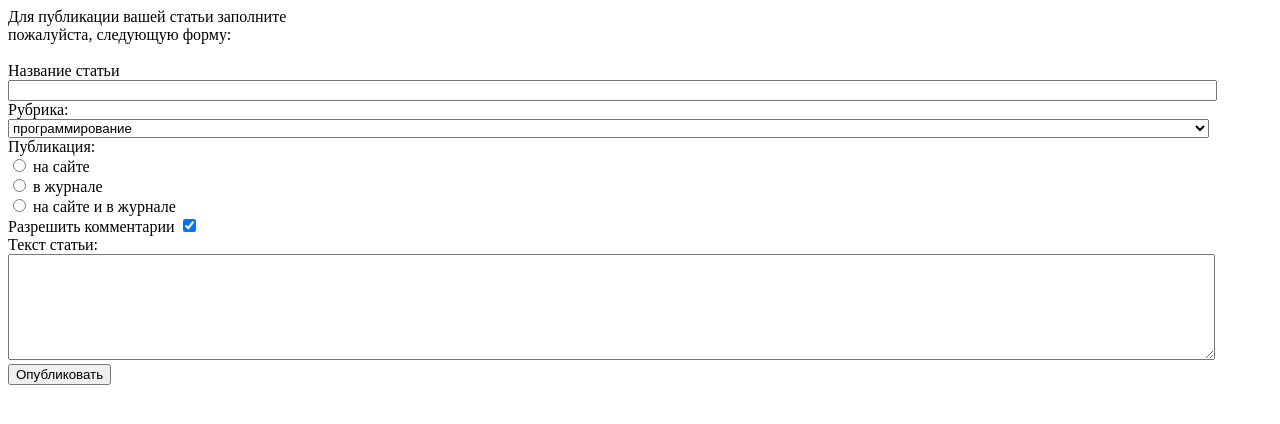
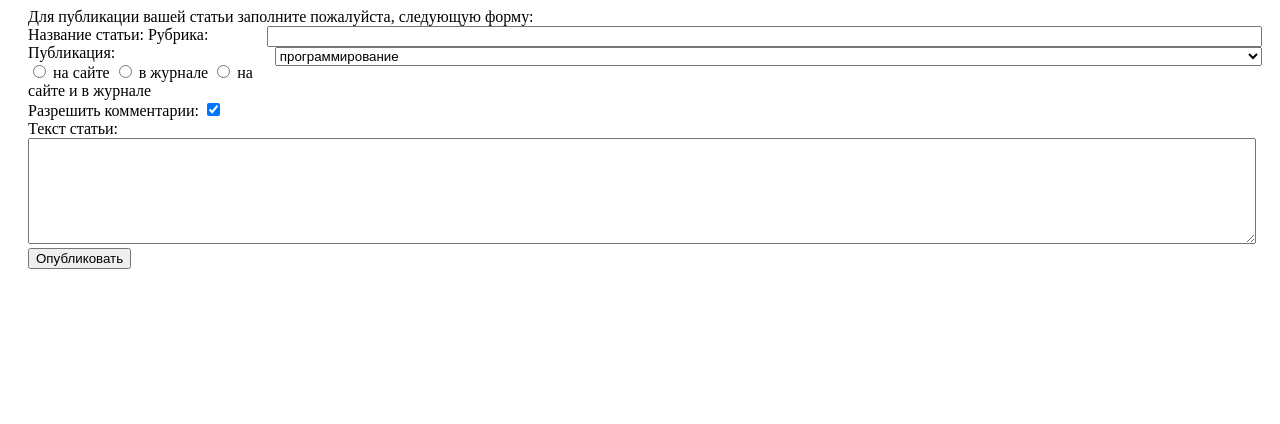
Before and after one commit to KaterinaKrasnitskaya/KaterinaKrasnitskaya, a plain HTML site: page Lesson8/8a/index.html in a window 1280 px wide. Drawn offline with Linux system fonts and the light colour scheme.

Commit message:
add changes

```diff
--- a/Lesson8/8a/index.html
+++ b/Lesson8/8a/index.html
@@ -20,46 +20,66 @@
         }
 
         textarea {
-            width: 95%;
+            width: 99%;
             height: 100px
         }
 
         .aaa {
-            width: 95%;
+            width: 99%;
         }
 
         @media all and (min-width:700px) {
+            br {
+                display: none
+            }
             div {
                 width: auto;
+                margin: auto;
+            }
+            p {
+                width: auto;
+            }
+            textarea {
+                width: 99%;
+                height: 100px
+            }
+            .aaa {
+                width: 80%;
+                float: right;
             }
         }
     </style>
 </head>
 
 <body>
-    <div>
+    <div style="padding-left: 20px; padding-right: 10px">
         <p> Для публикации вашей статьи заполните пожалуйста, следующую форму: </p> <br>
         <form action="http://fe.it-academy.by/TestForm.php" method="GET" target="_blank">
-            <p>Название статьи</p>
-            <input class="aaa" type="text" name="head">
-            <p> Рубрика: </p>
+            <label>Название статьи:
+            <input class="aaa" type="text" name="head"> </label>
+            <label> Рубрика:
             <select class="aaa" name="rubrika">
                 <option value="1">программирование</option>
                 <option value="1">графика и дизайн</option>
                 <option value="1">компьютерная техника</option>
-            </select>
-            <p> Публикация: </p>
+            </select> </label>
+
+
+            <p>Публикация: </p>
             <input type="radio" name="publik" value="1"> на сайте <br>
             <input type="radio" name="publik" value="2"> в журнале<br>
-            <input type="radio" name="publik" value="3"> на сайте и в журнале <br> Разрешить комментарии
-            <input type="checkbox" name="komment" checked>
-            <p>Текст статьи: </p>
+            <input type="radio" name="publik" value="3"> на сайте и в журнале <br>
+            <div> Разрешить комментарии: <input type="checkbox" name="komment" checked> </div>
+
+            <label>Текст статьи:
             <textarea name="test"></textarea>
-            <input type="submit" value="Опубликовать">
+            <input type="submit" value="Опубликовать"> </label>
+            <div>
+
 
         </form>
 
-    </div>
+        </div>
 
 </body>
 
```
Also changed, not shown: Lesson7/index.html (+16 -8 lines), Lesson8/8b/index.html (added, +37 -0 lines), Lesson8/8b/Man-and-woman.png (added), Lesson8/8b/No_smoking.png (added), Lesson8/8b/Yin_and_Yang.png (added), Lesson8/8b/biohazard.png (added), 1 other file.
